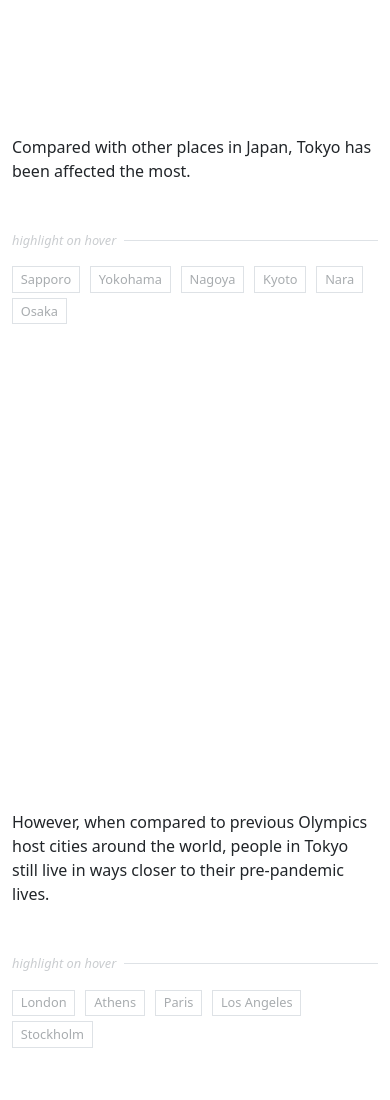
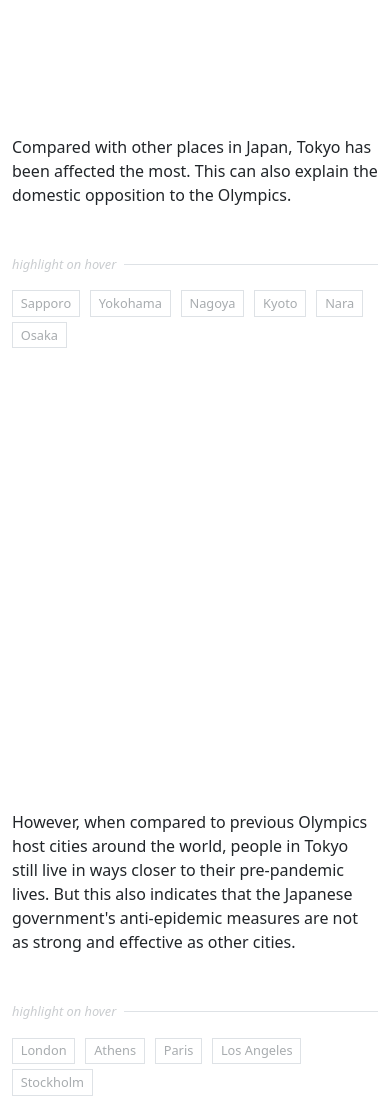
Before and after one commit to 4trees/mobility-tokyo-covid19, a plain HTML site: page index.html in a window 390 px wide. Shown: the part 3360-4460 px from the top of the page. Drawn offline with Linux system fonts and the light colour scheme.

Commit message:
improved the text writing

```diff
--- a/index.html
+++ b/index.html
@@ -8,7 +8,7 @@
     <meta http-equiv="cache-control" content="max-age=0, no-cache, no-store, must-revalidate" />
     <meta http-equiv="expires" content="0" />
     <meta http-equiv="pragma" content="no-cache" />
-    <title>Mobility impact of coping COVID-19 in Tokyo</title>
+    <title>Mobility impact of coping with COVID-19 in Tokyo</title>
     <link href="https://fonts.googleapis.com/css?family=DM+Serif+Display|Noto+Sans+SC&display=swap" rel="stylesheet">
     <link rel="stylesheet" href="./lib/bootstrap/bootstrap-5.0/css/bootstrap.min.css" />
     <link rel="stylesheet" href="./styles/index.css" />
--- a/js/Launch.js
+++ b/js/Launch.js
@@ -21,6 +21,16 @@ const graphContainer = sectionContainer.append('div')
     .attr('class', 'graph col-12 col-md-10 col-lg-7 sticky-top align-self-lg-start d-flex justify-content-center');
 
 const slidesContainer = sectionContainer.append('div').attr('class', 'slides col-12 col-md-8 col-lg-5');
+
+container.append('section')
+    .attr('class', 'row flex-column justify-content-center align-items-center my-5')
+    .html(`
+        <div class="col-12 col-md-8 col-lg-6 col-xxl-4">
+        <p>According to the terms of the contract between the International Olympic Committee(ICO) and the host city Tokyo, only the ICO has the option to cancel if there were “reasonable grounds” for the IOC to believe that “the safety of participants in the Games would be seriously threatened or jeopardized”. Cancellation of the games by Japan would mean breaking the contract and taking responsibility for all related losses and risks.</p>
+        <p>Although the epidemic has a huge impact worldwide, the mobility data shows that Japan is not one of the most severely affected countries. In addition, vaccination is rapidly carried out globally. This may make the ICO and the organizers feel that it is feasible for the Olympic Games to take place and at the same time ensure the safety and health of participants.</p>
+        <p>However, the specific anti-epidemic measures to take are currently unclear. There is little historical experience to refer to whether these measures are effective or not. The controversy and worries about personal and public safety and health may continue to revolve around the Tokyo Olympics.</p>
+        </div>
+        `);
 
 container.append('section')
     .attr('class', 'methods row flex-column justify-content-center align-items-center mb-5')
@@ -101,14 +111,14 @@ Promise.all([Data_row, JData_row, summerData_row])
                         }
                     },
                     {
-                        html: '<p>Compared with other places in Japan, Tokyo has been affected the most.</p>',
+                        html: '<p>Compared with other places in Japan, Tokyo has been affected the most. This can also explain the domestic opposition to the Olympics. </p>',
                         tips: tipJCities,
                         action: () => {
                             chart.highlight('Tokyo').fix('Japan').data(nestedDataByJapanCity)()
                         }
                     },
                     {
-                        html: '<p>However, when compared to previous Olympics host cities around the world, people in Tokyo still live in ways closer to their pre-pandemic lives.</p>',
+                        html: `<p>However, when compared to previous Olympics host cities around the world, people in Tokyo still live in ways closer to their pre-pandemic lives. But this also indicates that the Japanese government's anti-epidemic measures are not as strong and effective as other cities.</p>`,
                         tips: tipOlyCities,
                         action: () => {
                             chart.highlight('Tokyo').fix(null).data(nestedDataBySummerCity)()
```
